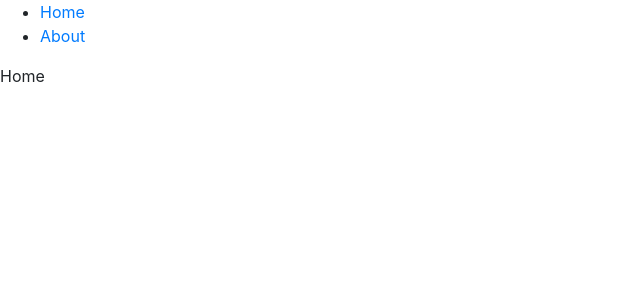
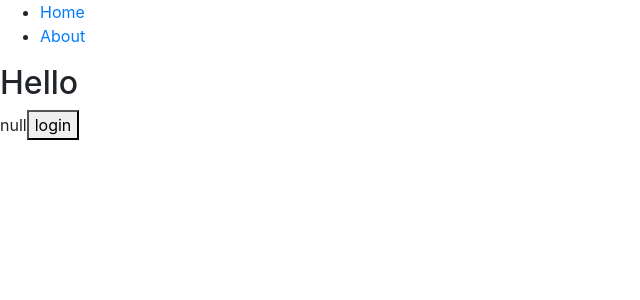
Before and after one commit to adriantelles/react-hook-example, a React (Create React App) app: page / in a window 1280 px wide. Shown: the top 300 px of the page, without its empty margins (0-640 px from the left). Built offline with nearby package versions, Linux system fonts and the light colour scheme.

Commit message:
user login

```diff
--- a/src/App.js
+++ b/src/App.js
@@ -1,9 +1,12 @@
-import React from 'react'
+import React , { useState, useMemo } from 'react'
 import { BrowserRouter as Router, Route, Link } from 'react-router-dom';
 import { Index }  from "./pages"
 import { About }  from "./pages/about"
+import { UserContext } from './userContext';
 
 export default function AppRouter() {
+  const [user, setUser] = useState(null);
+  const providerValue = useMemo(()=>({user,setUser}),[user, setUser])
   return (
     <Router>
       <div>
@@ -17,9 +20,10 @@ export default function AppRouter() {
             </li>
           </ul>
         </nav>
-
-        <Route path="/" exact component={Index}></Route>
-        <Route path="/about"  component={About}></Route>
+        <UserContext.Provider value = { providerValue }>
+          <Route path="/" exact component={Index}></Route>
+          <Route path="/about"  component={About}></Route>
+        </UserContext.Provider>
       </div>
     </Router>
   )
--- a/src/pages/about.js
+++ b/src/pages/about.js
@@ -1,9 +1,13 @@
-import React from 'react'
+import React , { useContext } from 'react'
+import { UserContext } from '../userContext'
+
 
 export const About = () => {
+    const { user } = useContext(UserContext)
     return (
         <div>
-            About Page
+            <h2>About</h2>
+            <prev>{JSON.stringify(user,null,2)}</prev>
         </div>
     )
 }
--- a/src/pages/index.js
+++ b/src/pages/index.js
@@ -1,9 +1,16 @@
-import React from 'react'
+import React, {useContext} from 'react'
+import { UserContext } from '../userContext'
+import { login } from '../utils/login'
 
 export const Index = () => {
+    const {user, setUser} = useContext(UserContext)
     return (
         <div>
-            Home
+            <h2>Hello</h2>
+            <prev>{JSON.stringify(user,null,2)}</prev>
+            <button onClick = {async ()=>{
+                const user = await login()
+            }}>login</button>
         </div>
     )
 }
--- /dev/null
+++ b/src/userContext.js
@@ -0,0 +1,4 @@
+/* eslint-disable no-unused-vars */
+import { createContext } from 'react'
+
+export const UserContext = createContext(null)
--- /dev/null
+++ b/src/utils/login.js
@@ -0,0 +1,7 @@
+export const login = async () => {
+    return {
+        id:4,
+        username: 'yukimura',
+        email: "yukisanada1992@gmail.com"
+    }
+}
```
